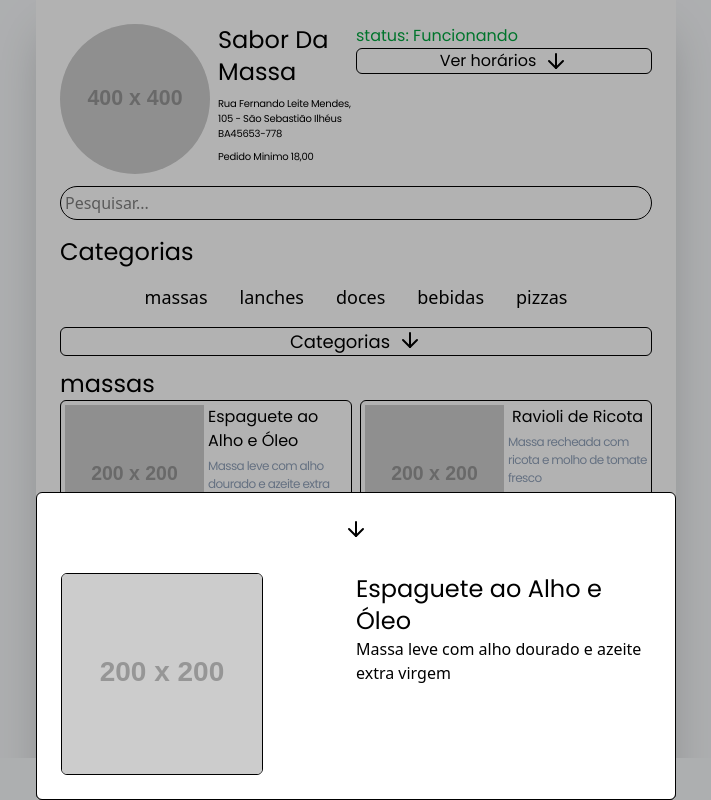
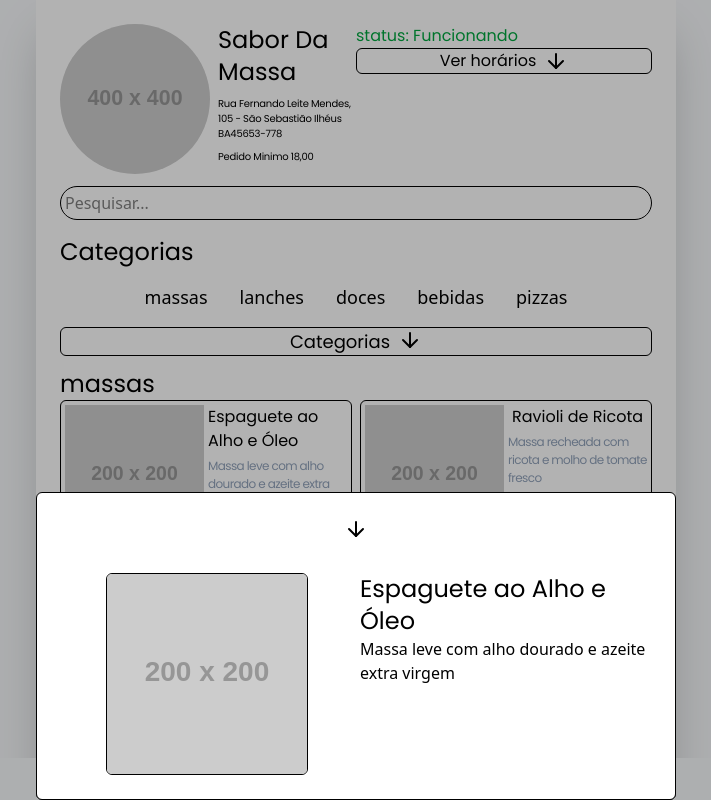
Before and after one commit to lucassoares74/Meu-Menu-Digital, a React (Vite) app: page / in a window 1280 px wide. Both pictures are taken after a click on the item 490 px from the left and 474 px from the top of the page. Shown: the top 800 px of the page, without its empty margins (284-995 px from the left). Built offline with nearby package versions, Linux system fonts and the light colour scheme.

Commit message:
fix: fixed portview single

```diff
--- a/src/components/Single.tsx
+++ b/src/components/Single.tsx
@@ -12,7 +12,7 @@ function Single() {
     <div className={isSingleOpen ? "flex justify-center" : "hidden"}>
       <div className="fixed inset-0 bg-black/30 z-40 pointer-events-none"></div>
 
-      <div className="bg-white border rounded-md p-6 fixed bottom-0 w-[50%] z-50 flex flex-col gap-8">
+      <div className="bg-white border rounded-md p-6 fixed bottom-0 md:w-[50%] z-50 flex flex-col gap-8">
         <div className="flex justify-center">
           <button onClick={() => setisSingleOpen(false)}>
             <ArrowDown></ArrowDown>
@@ -21,8 +21,10 @@ function Single() {
         <div>
           {ProductsList.filter((a) => a.id === singleTempId).map((b) => {
             return (
-              <div className="grid grid-cols-2 ">
-                <img className="border rounded-md" src={b.img} alt="" />
+              <div className="grid md:grid-cols-2 gap-2">
+                <div className="flex justify-center">
+                  <img className="border rounded-md" src={b.img} alt="" />
+                </div>
                 <div>
                   <h1 className="poppins text-2xl">{b.title}</h1>
                   <p>{b.description}</p>
```
